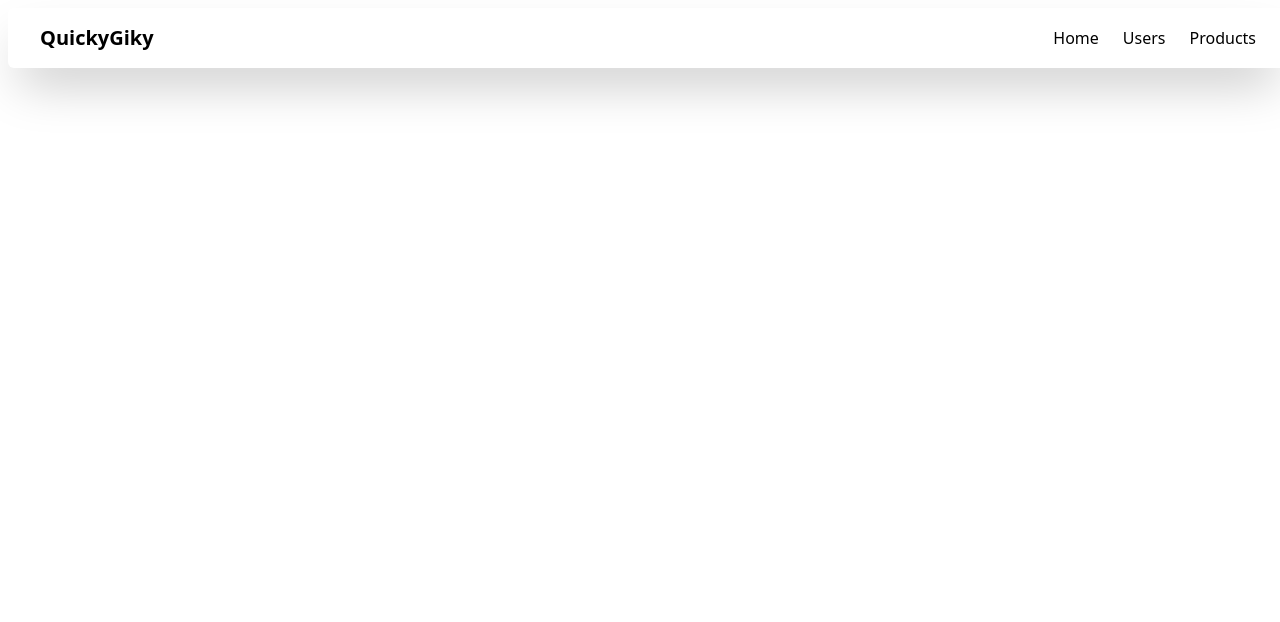
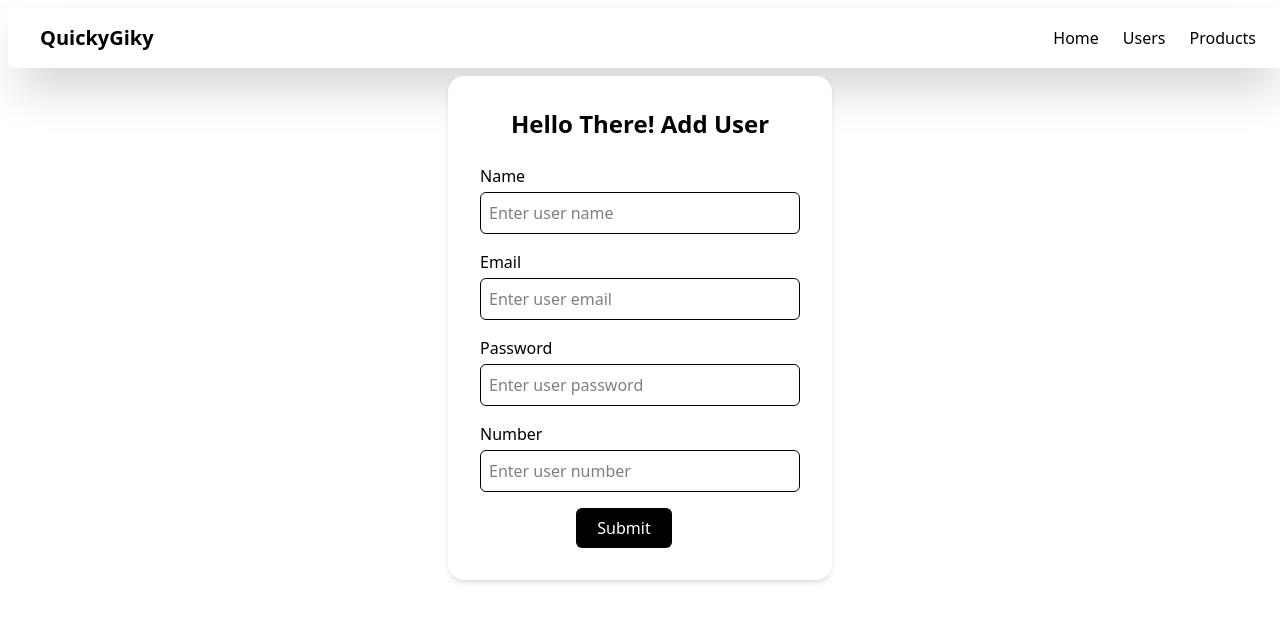
Before and after one commit to atulshivaan/NamasteMart, a React (Vite) app in the folder client/: page /add-user in a window 1280 px wide. Shown: the top 622 px of the page. Built offline with nearby package versions, Linux system fonts and the light colour scheme; sample sign-in values are in the browser's storage; the HTML template or start-up script is replaced by a standard one.

Commit message:
user verification

```diff
--- a/client/src/App.jsx
+++ b/client/src/App.jsx
@@ -8,6 +8,8 @@ import Navbar from "./conponenets/Navbar";
 import ProtectedRoute from "./config/ProtectedRoutes";
 import Users from "./pages/Users";
 import Products from "./pages/Products";
+import AddUser from "./pages/AddUser";
+import UserVerification from "./pages/UserVerification";
 
 function App() {
   const location = useLocation();
@@ -46,6 +48,22 @@ function App() {
             </ProtectedRoute>
           }
         />
+        <Route
+          path="/add-user"
+          element={
+            <ProtectedRoute>
+              <AddUser />
+            </ProtectedRoute>
+          }
+        />
+        <Route
+          path="/verify-user"
+          element={
+            <ProtectedRoute>
+              <UserVerification />
+            </ProtectedRoute>
+          }
+        />
       </Routes>
     </>
   );
--- /dev/null
+++ b/client/src/pages/AddUser.jsx
@@ -0,0 +1,117 @@
+import { useState } from "react";
+import axiosInstance from "../utils/axiosInstance";
+import { useNavigate } from "react-router-dom";
+const AddUser = () => {
+    const navigate = useNavigate();
+  const [user, setUser] = useState({
+    name: "",
+    email: "",
+    password: "",
+    number: "",
+  });
+
+
+  const handleChange = (e) => {
+    const { name, value } = e.target;
+    setUser((prevUser) => ({
+      ...prevUser,
+      [name]: value,
+    }));
+  };
+
+  const handleSubmit = async (e) => {
+  e.preventDefault();
+  if (!user.password) {
+    alert("Password is required!");
+    return;
+  }
+
+
+
+  try {
+    const response = await axiosInstance.post("/api/v1/register", user);
+    console.log(response.data);
+
+
+    setUser({
+      name: "",
+      email: "",
+      password: "",
+      number: "",
+    });
+
+
+    navigate("/verify-user");
+  } catch (error) {
+    console.error(
+      "Error registering user:",
+      error.response ? error.response.data : error.message
+    );
+    alert("An error occurred while registering. Please try again.");
+  }
+};
+  return (
+    <div className="flex justify-center mt-2 h-fit">
+      <div className="w-[30%] bg-white rounded-2xl shadow-md p-8">
+        <h1 className="text-2xl font-bold text-center mb-6">
+          Hello There! Add User
+        </h1>
+        <form className="flex flex-col gap-4"  onSubmit={handleSubmit}>
+          <div className="flex flex-col">
+            <label className="mb-1 font-medium">Name</label>
+            <input
+              type="text"
+              name="name"
+              placeholder="Enter user name"
+              value={user.name}
+              onChange={handleChange}
+              className="border p-2 rounded-md"
+            />
+          </div>
+          <div className="flex flex-col">
+            <label className="mb-1 font-medium">Email</label>
+            <input
+              type="email"
+              name="email"
+              placeholder="Enter user email"
+              value={user.email}
+              onChange={handleChange}
+              className="border p-2 rounded-md"
+            />
+          </div>
+          <div className="flex flex-col">
+            <label className="mb-1 font-medium">Password</label>
+            <input
+              type="password"
+              name="password"
+              placeholder="Enter user password"
+              value={user.password}
+              onChange={handleChange}
+              className="border p-2 rounded-md"
+            />
+          </div>
+          <div className="flex flex-col">
+            <label className="mb-1 font-medium">Number</label>
+            <input
+              type="number"
+              name="number"
+              placeholder="Enter user number"
+              value={user.number}
+              onChange={handleChange}
+              className="border p-2 rounded-md [appearance:textfield] [&::-webkit-outer-spin-button]:appearance-none [&::-webkit-inner-spin-button]:appearance-none"
+            />
+          </div>
+          <button
+            type="submit"
+
+            className="bg-black mx-[30%] w-[30%] text-white py-2 px-4 rounded-md hover:bg-blue-600 transition"
+          >
+            Submit
+          </button>
+        </form>
+      </div>
+    </div>
+  );
+};
+
+export default AddUser;
--- /dev/null
+++ b/client/src/pages/UserVerification.jsx
@@ -0,0 +1,71 @@
+import { useState } from "react";
+import { useNavigate } from "react-router-dom";
+
+import axiosInstance from "../utils/axiosInstance";
+
+const UserVerification = () => {
+  const [otp, setOtp] = useState("");
+  const [email, setEmail] = useState("");
+  const navigate = useNavigate();
+
+
+  // You can optionally get email from navigation state if you passed it during registration
+  // const email = location.state?.email || "";
+
+ const handleSubmit = async (e) => {
+  e.preventDefault();
+  try {
+    // Use your axiosInstance to make the request
+    const response = await axiosInstance.post("/api/v1/verify-user", {
+      email,
+      code: otp,
+    });
+
+    console.log("Verification successful:", response.data);
+    alert("User verified successfully!");
+    navigate("/users");
+  } catch (error) {
+    console.error("Verification failed:", error.response?.data || error.message);
+    alert("Verification failed. Please check your code and try again.");
+  }
+};
+
+
+  return (
+    <div className="flex justify-center items-center h-screen">
+      <form
+        onSubmit={handleSubmit}
+        className="flex flex-col gap-4 bg-white p-8 rounded-xl shadow-md w-96"
+      >
+        <h2 className="text-xl font-semibold text-center">Verify Your Account</h2>
+
+        <input
+          type="email"
+          placeholder="Enter your email"
+          value={email}
+          onChange={(e) => setEmail(e.target.value)}
+          className="border p-2 rounded-md"
+          required
+        />
+
+        <input
+          type="text"
+          placeholder="Enter verification code"
+          value={otp}
+          onChange={(e) => setOtp(e.target.value)}
+          className="border p-2 rounded-md"
+          required
+        />
+
+        <button
+          type="submit"
+          className="bg-blue-600 text-white py-2 rounded-md hover:bg-blue-700 transition"
+        >
+          Verify
+        </button>
+      </form>
+    </div>
+  );
+};
+
+export default UserVerification;
--- a/client/src/pages/Users.jsx
+++ b/client/src/pages/Users.jsx
@@ -1,10 +1,14 @@
 import { useEffect, useState } from "react";
 import axiosInstance from "../utils/axiosInstance";
 import { FaCheckCircle } from "react-icons/fa";
+import  { useNavigate } from "react-router-dom"
 
 const Users = () => {
+    const navigate = useNavigate();
   const [users, setUser] = useState([]);
-  const [isFormVisible, setIsFormVisible] = useState(false);
+ const handleAddUser =()=>{
+   navigate('/add-user');
+ }
 
   useEffect(() => {
     const fetchUsers = async () => {
@@ -29,9 +33,9 @@ const Users = () => {
       <div className="w-full flex justify-center mb-4">
         <button
           className="w-64 p-2 bg-blue-500 text-white rounded"
-          onClick={() => setIsFormVisible(!isFormVisible)}
+          onClick={handleAddUser}
         >
-          {isFormVisible ? "Cancel" : "Add User"}
+         Add User
         </button>
       </div>
 
```
